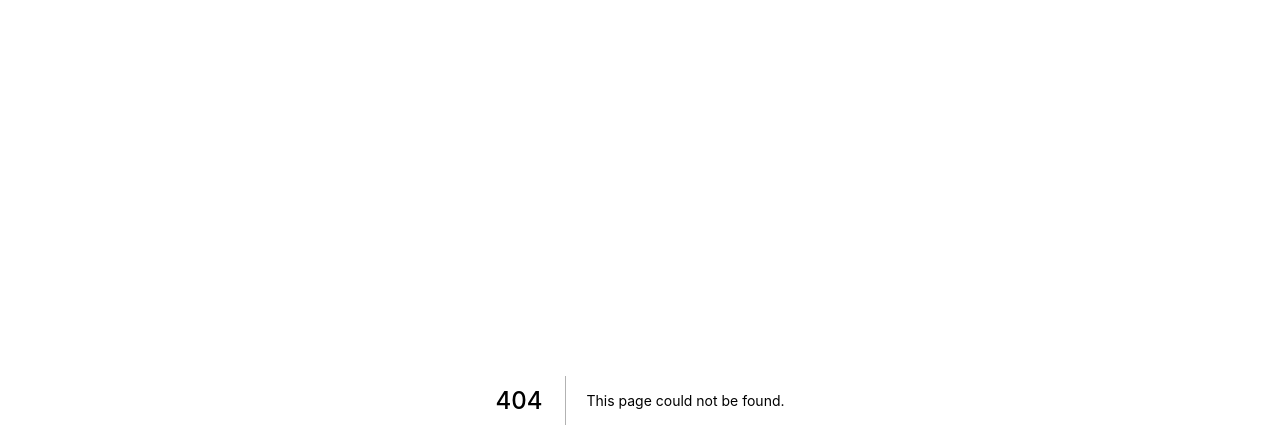
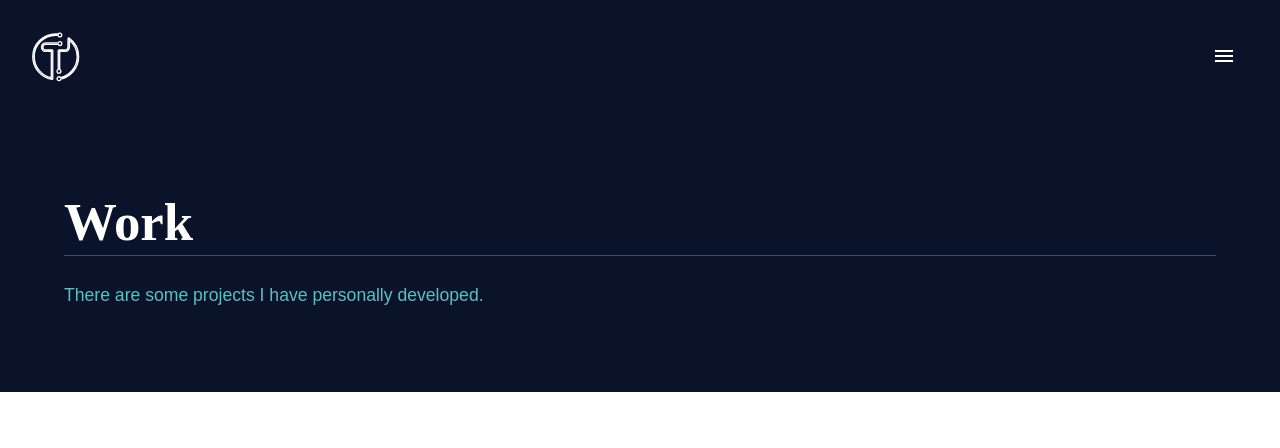
Before and after one commit to takuyahirata23/portfolio-v3, a Next.js app: page /work in a window 1280 px wide. Before the commit this address had no page. Shown: the top 448 px of the page. Built offline with nearby package versions, Linux system fonts and the light colour scheme.

Commit message:
chore: work page

```diff
--- /dev/null
+++ b/pages/work.js
@@ -0,0 +1,14 @@
+import { Typography } from '@material-ui/core'
+import { Divider, Layout } from '../src/elements'
+
+export default function Work() {
+  return (
+    <Layout withHeader py>
+      <Typography variant="h2">Work</Typography>
+      <Divider />
+      <Typography color="textSecondary">
+        There are some projects I have personally developed.
+      </Typography>
+    </Layout>
+  )
+}
--- a/src/utils/constants.js
+++ b/src/utils/constants.js
@@ -7,4 +7,8 @@ export const ROUTES = {
     LABEL: 'Profile',
     URL: '/profile',
   },
+  WORK: {
+    LABEL: 'Work',
+    URL: '/work',
+  },
 }
--- a/src/utils/theme.js
+++ b/src/utils/theme.js
@@ -45,6 +45,17 @@ darkTheme.typography.h2 = {
   },
 }
 
+darkTheme.typography.h3 = {
+  fontSize: '2.3rem',
+  fontFamily: ['Cormorant Garamond', 'serif'].join(', '),
+  [darkTheme.breakpoints.down('sm')]: {
+    fontSize: '2rem',
+  },
+  [darkTheme.breakpoints.down('xs')]: {
+    fontSize: '1.5rem',
+  },
+}
+
 darkTheme.typography.body1 = {
   fontSize: '1.2rem',
   maxWidth: '42rem',
```
Also changed, not shown: pages/profile.js (+15 -4 lines).
